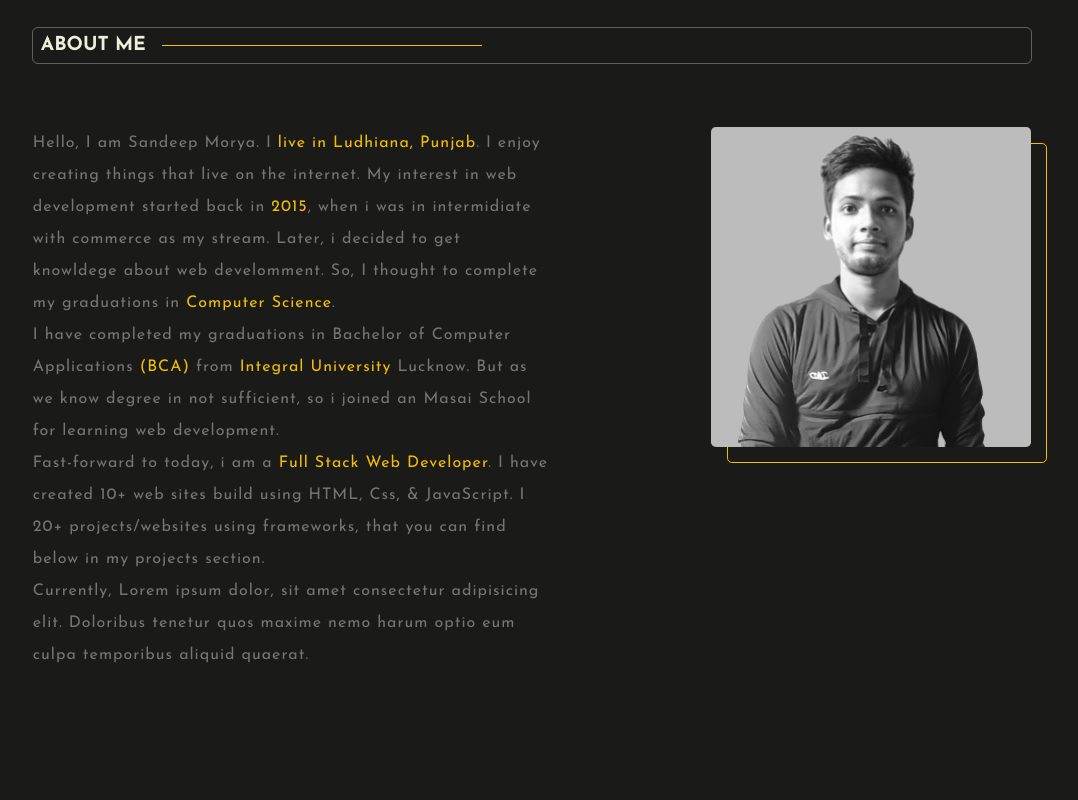
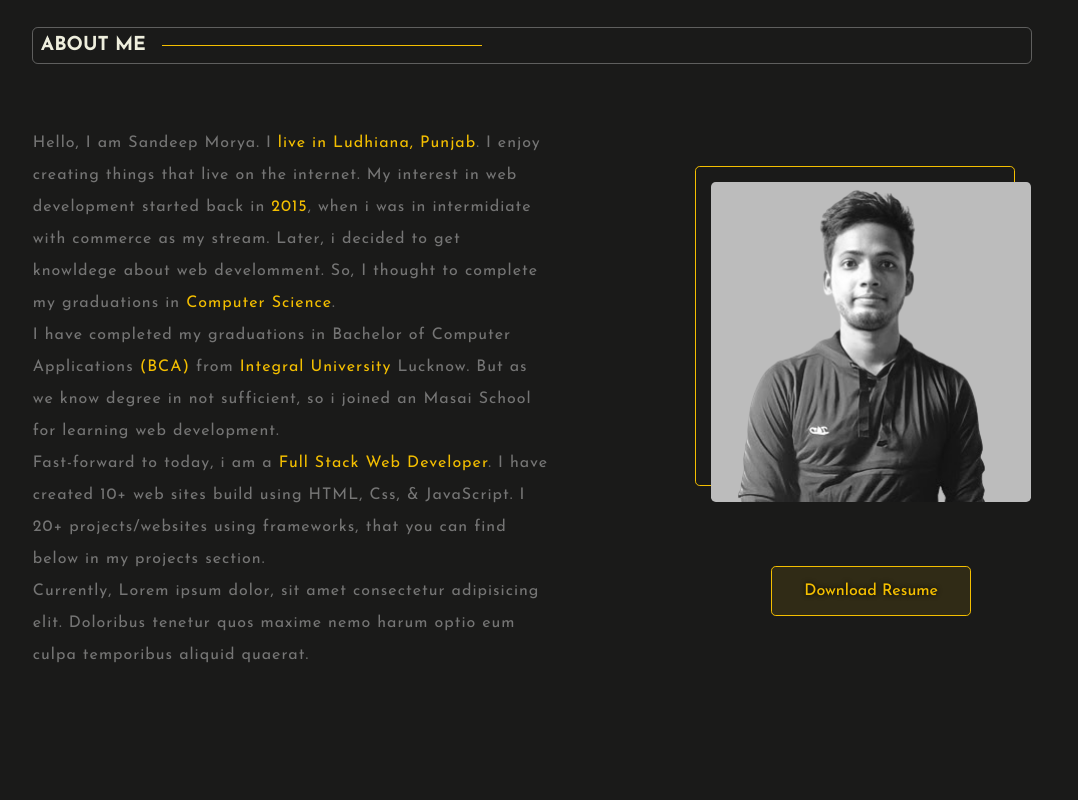
Before and after one commit to Sandeep-morya/Sandeep-morya, a React (Vite) app: page / in a window 1280 px wide. Shown: the part 820-1620 px from the top of the page, without its empty margins (108-1186 px from the left). Built offline with nearby package versions, Linux system fonts and the light colour scheme.

Commit message:
modified:   src/Components/About.tsx #	modified:   src/Components/Content.tsx #	modified:   src/Components/Navbar.tsx #	modified:   src/Theme/about.css

```diff
--- a/src/Components/About.tsx
+++ b/src/Components/About.tsx
@@ -1,6 +1,7 @@
 import React from "react";
 
 import "../Theme/about.css";
+import Button from "./Button";
 import Title from "./Title";
 
 const About = () => {
@@ -41,12 +42,16 @@ const About = () => {
 						aliquid quaerat.
 					</div>
 				</div>
-				<div className="profile_pic">
-					<img src="/profile.png" alt="sandeep-morya-profile-pic" />
-					<div></div>
+				<div className="profile">
+					<div className="profile_pic">
+						<img src="/profile.png" alt="sandeep-morya-profile-pic" />
+						<div></div>
+					</div>
+					<div>
+						<Button title="Download Resume"/>
+					</div>
 				</div>
 			</div>
-
 		</div>
 	);
 };
--- a/src/Components/Content.tsx
+++ b/src/Components/Content.tsx
@@ -13,6 +13,7 @@ const Content = (props: Props) => {
 			<Intro />
 			<About />
 			<Skills />
+			<Projects />
 			<DevTools />
 			{/* <Projects /> */}
 		</div>
--- a/src/Components/Navbar.tsx
+++ b/src/Components/Navbar.tsx
@@ -14,10 +14,9 @@ const Navbar = () => {
 				<a href="#">intro</a>
 				<a href="#about">about me</a>
 				<a href="#skills">skills</a>
+				<a href="#projects">projects</a>
 				<a href="#dev_tools">dev tools</a>
-				<a href="#projects">projects</a>
 				<a href="#">contact</a>
-				<a href="#">footer</a>
 			</div>
 			<div className="themeIcon" style={{ color: theme.primary }}>
 				{colorMode === "dark" ? (
--- a/src/Theme/about.css
+++ b/src/Theme/about.css
@@ -10,6 +10,7 @@
     content: '';
     background-color: rgba(244, 191, 0,1);
 } */
+
 .about_description {
 	width: 100%;
 	display: flex;
@@ -25,6 +26,19 @@
 .texts * {
 	letter-spacing: 1px;
 	line-height: 2rem;
+}
+.profile{
+    display: flex;
+    flex-direction: column;
+    justify-content: center;
+    align-items: center;
+    gap: 4rem;
+}
+.profile button {
+    background-color: rgba(244, 191, 0, .1) !important;
+    color:rgba(244, 191, 0, 1);
+    text-shadow: 0 0 5px black;
+    padding: 1rem 2rem;
 }
 .profile_pic {
 	width: 20rem;
@@ -46,8 +60,8 @@
     height: inherit;
     border: .1rem solid rgba(244, 191, 0, 1);
     position: absolute;
-    top: 1rem;
-    left: 1rem;
+    top: -1rem;
+    left: -1rem;
     border-radius: .3rem;
     transition: all .5s;
 }
@@ -55,6 +69,6 @@
     filter: none;
 }
 .profile_pic>img:hover + div{
-    top: -1rem;
-    left: -1rem;
+    top: 1rem;
+    left: 1rem;
 }
```
